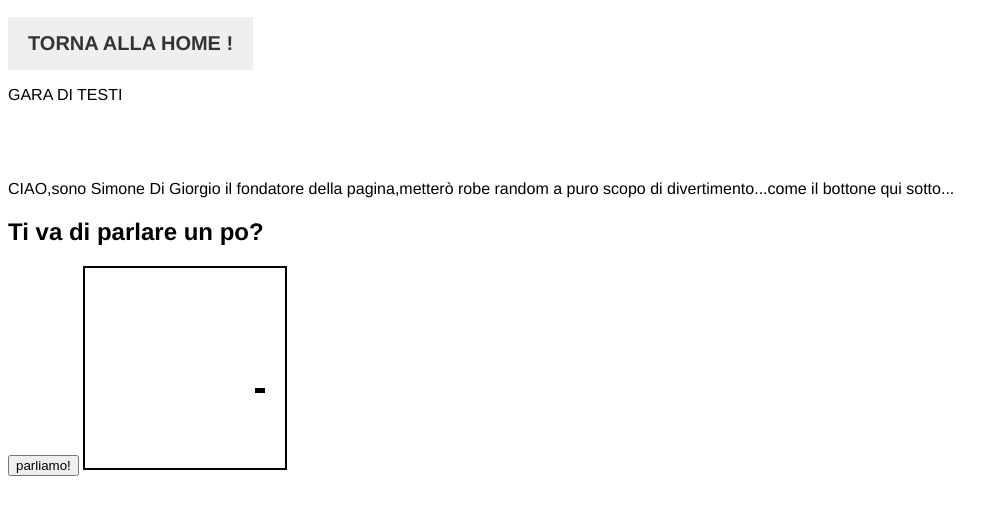
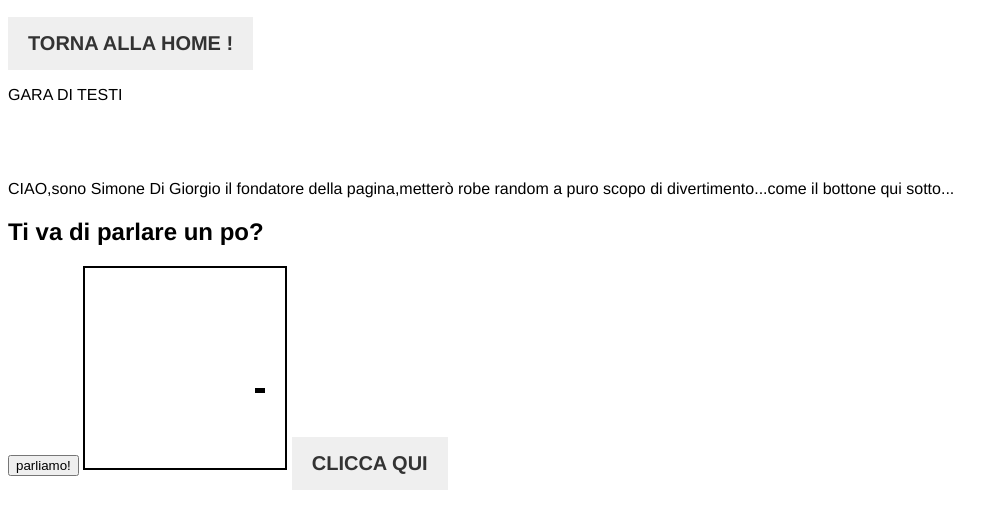
Before and after one commit to simonedigiorgio/simonedigiorgio.it, a plain HTML site: page ciao.html in a window 1280 px wide. Shown: the part 111-640 px from the top of the page, without its empty margins (0-1008 px from the left). Drawn offline with Linux system fonts and the light colour scheme.

Commit message:
Update ciao.html

```diff
--- a/ciao.html
+++ b/ciao.html
@@ -35,6 +35,8 @@
 
     <canvas id="canvas"></canvas>
 
+    <a href="/pixel.html">CLICCA QUI</a>
+
    <script>
     var canvas = document.getElementById('canvas')
 
```
